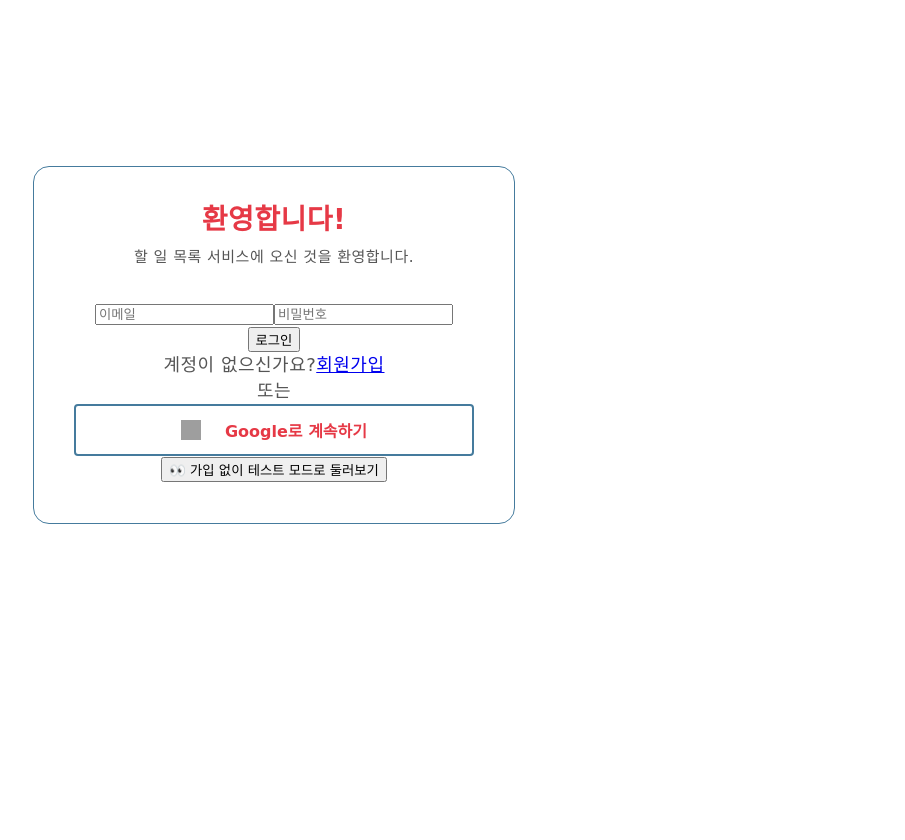
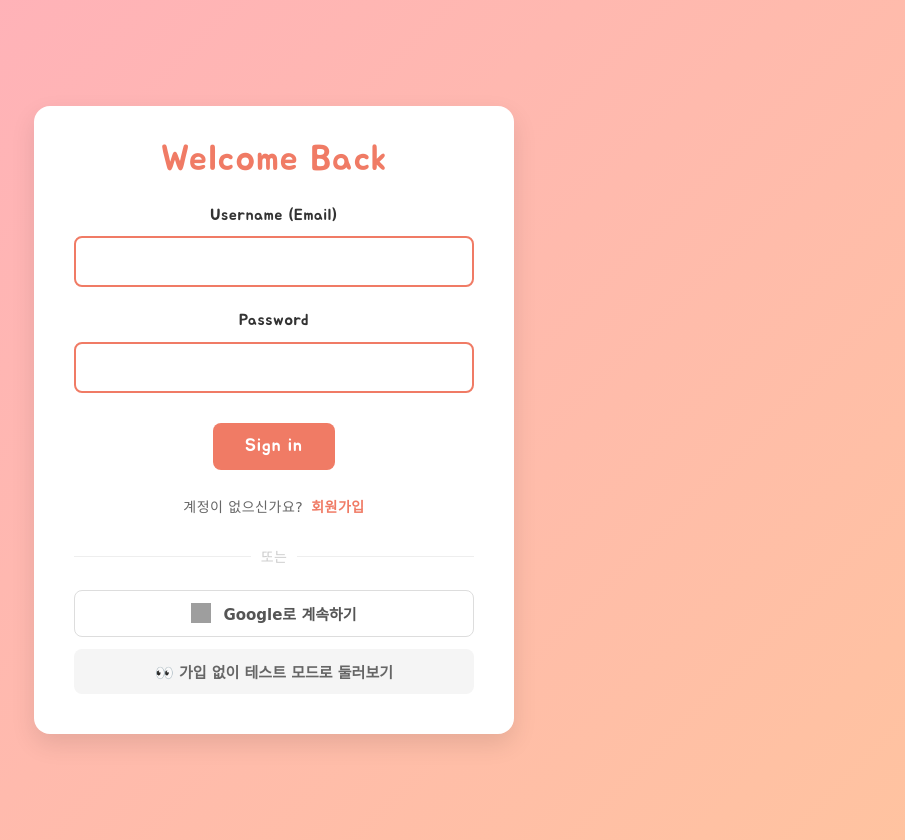
Before and after one commit to seoseo1234/todolist, a React (Vite) app: page /login in a window 1280 px wide. Shown: the whole page, without its empty margins (366-1271 px from the left). Before the commit the page ends 800 px from the top, so only its background shows below. Built offline with nearby package versions, Linux system fonts and the light colour scheme; no server answers; grey boxes are pictures that could not be loaded.

Commit message:
Redesign login and signup UI with warm colors and new layout

```diff
--- a/src/pages/Login.css
+++ b/src/pages/Login.css
@@ -1,36 +1,42 @@
+@import url('https://fonts.googleapis.com/css2?family=Jua&display=swap');
+
 .login-container {
   display: flex;
   justify-content: center;
   align-items: center;
-  min-height: calc(100vh - 150px); /* Adjust based on footer height */
+  min-height: 100vh;
   padding: 20px;
+  background: linear-gradient(135deg, #ffafbd 0%, #ffc3a0 100%);
+  position: absolute;
+  top: 0;
+  left: 0;
+  right: 0;
+  bottom: 0;
+  z-index: 1000;
 }
 
 .login-card {
-  background: var(--bg);
-  border: 1px solid var(--border);
+  background: #ffffff;
   border-radius: 16px;
   padding: 40px;
   width: 100%;
   max-width: 400px;
-  box-shadow: var(--shadow);
+  box-shadow: 0 10px 25px rgba(0, 0, 0, 0.1);
   text-align: center;
-  backdrop-filter: blur(10px);
 }
 
 .login-title {
+  font-family: 'Jua', sans-serif;
+  font-size: 36px;
+  color: #f07b65;
   margin-top: 0;
-  margin-bottom: 12px;
-  font-size: 28px;
-  font-weight: 600;
-  color: var(--text-h);
+  margin-bottom: 30px;
+  font-weight: normal;
+  letter-spacing: 1px;
 }
 
 .login-subtitle {
-  color: var(--text);
-  margin-bottom: 32px;
-  font-size: 15px;
-  line-height: 1.5;
+  display: none; /* Hide subtitle to match the clean design */
 }
 
 .login-error {
@@ -40,9 +46,120 @@
   border-radius: 8px;
   margin-bottom: 24px;
   font-size: 14px;
-  border: 1px solid rgba(255, 77, 79, 0.2);
 }
 
+/* Form Styles */
+.email-login-form {
+  display: flex;
+  flex-direction: column;
+  gap: 20px;
+  margin-bottom: 24px;
+}
+
+.input-group {
+  display: flex;
+  flex-direction: column;
+  align-items: center;
+  gap: 8px;
+}
+
+.input-group label {
+  font-size: 16px;
+  color: #333;
+  font-weight: 500;
+  font-family: 'Jua', sans-serif;
+  letter-spacing: 0.5px;
+}
+
+.auth-input {
+  width: 100%;
+  padding: 14px 16px;
+  border: 2px solid #f07b65;
+  border-radius: 8px;
+  font-size: 16px;
+  background-color: #fff;
+  color: #333;
+  box-sizing: border-box;
+  text-align: center;
+  transition: all 0.2s ease;
+}
+
+.auth-input:focus {
+  outline: none;
+  box-shadow: 0 0 0 3px rgba(240, 123, 101, 0.2);
+}
+
+.auth-submit-btn {
+  width: auto;
+  min-width: 120px;
+  align-self: center;
+  padding: 12px 32px;
+  background-color: #f07b65;
+  color: white;
+  border: none;
+  border-radius: 8px;
+  font-size: 18px;
+  font-family: 'Jua', sans-serif;
+  cursor: pointer;
+  transition: all 0.2s;
+  margin-top: 10px;
+  letter-spacing: 1px;
+}
+
+.auth-submit-btn:hover:not(:disabled) {
+  background-color: #e06953;
+  transform: translateY(-2px);
+}
+
+.auth-submit-btn:disabled {
+  opacity: 0.7;
+  cursor: not-allowed;
+}
+
+.auth-links {
+  display: flex;
+  justify-content: center;
+  gap: 8px;
+  font-size: 14px;
+  color: #666;
+  margin-bottom: 24px;
+}
+
+.signup-link {
+  color: #f07b65;
+  text-decoration: none;
+  font-weight: bold;
+}
+
+.signup-link:hover {
+  text-decoration: underline;
+}
+
+.divider {
+  display: flex;
+  align-items: center;
+  text-align: center;
+  margin-bottom: 20px;
+  color: #ccc;
+  font-size: 14px;
+}
+
+.divider::before,
+.divider::after {
+  content: '';
+  flex: 1;
+  border-bottom: 1px solid #eee;
+}
+
+.divider::before {
+  margin-right: 10px;
+}
+
+.divider::after {
+  margin-left: 10px;
+}
+
+/* Secondary Buttons */
 .google-btn {
   display: flex;
   align-items: center;
@@ -50,28 +167,45 @@
   gap: 12px;
   width: 100%;
   padding: 12px 24px;
-  border: 2px solid var(--border);
-  border-radius: var(--rounded-md);
-  background-color: transparent;
-  color: var(--text-h);
-  font-size: 16px;
+  border: 1px solid #ddd;
+  border-radius: 8px;
+  background-color: white;
+  color: #555;
+  font-size: 15px;
+  font-weight: bold;
+  cursor: pointer;
+  transition: all 0.2s ease;
+  margin-bottom: 12px;
+}
+
+.google-btn:hover:not(:disabled) {
+  background-color: #fafafa;
+  border-color: #ccc;
+}
+
+.google-icon {
+  width: 20px;
+  height: 20px;
+}
+
+.guest-btn {
+  display: flex;
+  align-items: center;
+  justify-content: center;
+  gap: 8px;
+  width: 100%;
+  padding: 12px 24px;
+  border: none;
+  border-radius: 8px;
+  background-color: #f5f5f5;
+  color: #666;
+  font-size: 15px;
   font-weight: bold;
   cursor: pointer;
   transition: all 0.2s ease;
 }
 
-.google-btn:hover:not(:disabled) {
-  background-color: var(--social-bg);
+.guest-btn:hover:not(:disabled) {
+  background-color: #e5e5e5;
+  color: #333;
 }
-
-.google-btn:disabled {
-  opacity: 0.7;
-  cursor: not-allowed;
-  transform: none;
-}
-
-.google-icon {
-  width: 20px;
-  height: 20px;
-  margin-right: 12px;
-}
--- a/src/pages/Login.tsx
+++ b/src/pages/Login.tsx
@@ -69,30 +69,34 @@ export default function Login() {
   return (
     <div className="login-container">
       <div className="login-card">
-        <h2 className="login-title">환영합니다!</h2>
+        <h2 className="login-title">Welcome Back</h2>
         <p className="login-subtitle">할 일 목록 서비스에 오신 것을 환영합니다.</p>
 
         {error && <div className="login-error">{error}</div>}
 
         <form className="email-login-form" onSubmit={handleEmailLogin}>
+          <div className="input-group">
+            <label>Username (Email)</label>
             <input
               type="email"
-            placeholder="이메일"
               value={email}
               onChange={(e) => setEmail(e.target.value)}
               required
               className="auth-input"
             />
+          </div>
+          <div className="input-group">
+            <label>Password</label>
             <input
               type="password"
-            placeholder="비밀번호"
               value={password}
               onChange={(e) => setPassword(e.target.value)}
               required
               className="auth-input"
             />
+          </div>
           <button type="submit" disabled={loading} className="auth-submit-btn">
-            {loading ? '로그인 중...' : '로그인'}
+            {loading ? 'Signing in...' : 'Sign in'}
           </button>
         </form>
 
--- a/src/pages/Signup.tsx
+++ b/src/pages/Signup.tsx
@@ -56,47 +56,55 @@ export default function Signup() {
   return (
     <div className="login-container">
       <div className="login-card">
-        <h2 className="login-title">회원가입</h2>
+        <h2 className="login-title">Create Account</h2>
         <p className="login-subtitle">할 일 목록 서비스의 새 계정을 만들어주세요.</p>
 
         {error && <div className="login-error">{error}</div>}
 
         <form className="email-login-form" onSubmit={handleSignup}>
+          <div className="input-group">
+            <label>Name</label>
             <input
               type="text"
-            placeholder="이름 (닉네임)"
               value={displayName}
               onChange={(e) => setDisplayName(e.target.value)}
               className="auth-input"
             />
+          </div>
+          <div className="input-group">
+            <label>Username (Email)</label>
             <input
               type="email"
-            placeholder="이메일"
               value={email}
               onChange={(e) => setEmail(e.target.value)}
               required
               className="auth-input"
             />
+          </div>
+          <div className="input-group">
+            <label>Password</label>
             <input
               type="password"
-            placeholder="비밀번호 (6자리 이상)"
               value={password}
               onChange={(e) => setPassword(e.target.value)}
               required
               className="auth-input"
               minLength={6}
             />
+          </div>
+          <div className="input-group">
+            <label>Confirm Password</label>
             <input
               type="password"
-            placeholder="비밀번호 확인"
               value={passwordConfirm}
               onChange={(e) => setPasswordConfirm(e.target.value)}
               required
               className="auth-input"
               minLength={6}
             />
+          </div>
           <button type="submit" disabled={loading} className="auth-submit-btn">
-            {loading ? '가입 중...' : '계정 생성'}
+            {loading ? 'Signing up...' : 'Sign Up'}
           </button>
         </form>
 
```
Lines whose indentation alone changed are shown as unchanged.
